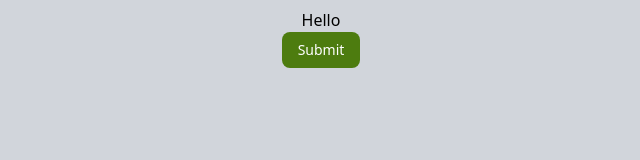
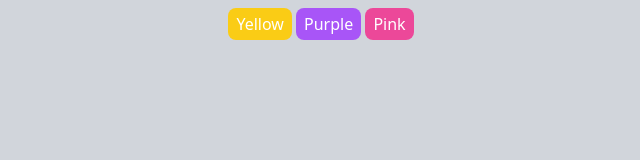
Before and after one commit to afreul-joy/My-Tailwind, a website: page public/index.html in a window 1280 px wide. Shown: the whole page, without its empty margins (319-959 px from the left). Drawn offline with Linux system fonts and the light colour scheme.

Commit message:
apply directive reuse class added

```diff
--- a/public/index.html
+++ b/public/index.html
@@ -10,12 +10,13 @@
 
   <body class="bg-gray-300">
     <div class="text-center my-2">
-      <h2>Hello</h2>
-      <button
-        class="text-sm px-4 py-2 bg-purple-500 text-white rounded-lg hover:bg-purple-700 active:bg-purple-900 focus:outline-red-700 lg:bg-lime-700 sm:bg-sky-500"
-      >
-        Submit
-      </button>
+
+      <button type="button" class="btn btn-yw ">Yellow</button>
+
+      <button type="button" class="btn">Purple</button>
+
+      <button type="button" class="btn btn-pink ">Pink</button>
+
     </div>
   </body>
 </html>
--- a/src/input.css
+++ b/src/input.css
@@ -1,3 +1,14 @@
 @tailwind base;
 @tailwind components;
 @tailwind utilities;
+
+.btn {
+  @apply bg-purple-500 px-2 py-1 rounded-lg text-white
+}
+
+.btn-pink {
+    @apply bg-pink-500
+}
+.btn-yw {
+    @apply bg-yellow-400
+}
```
Also changed, not shown: dist/output.css.
